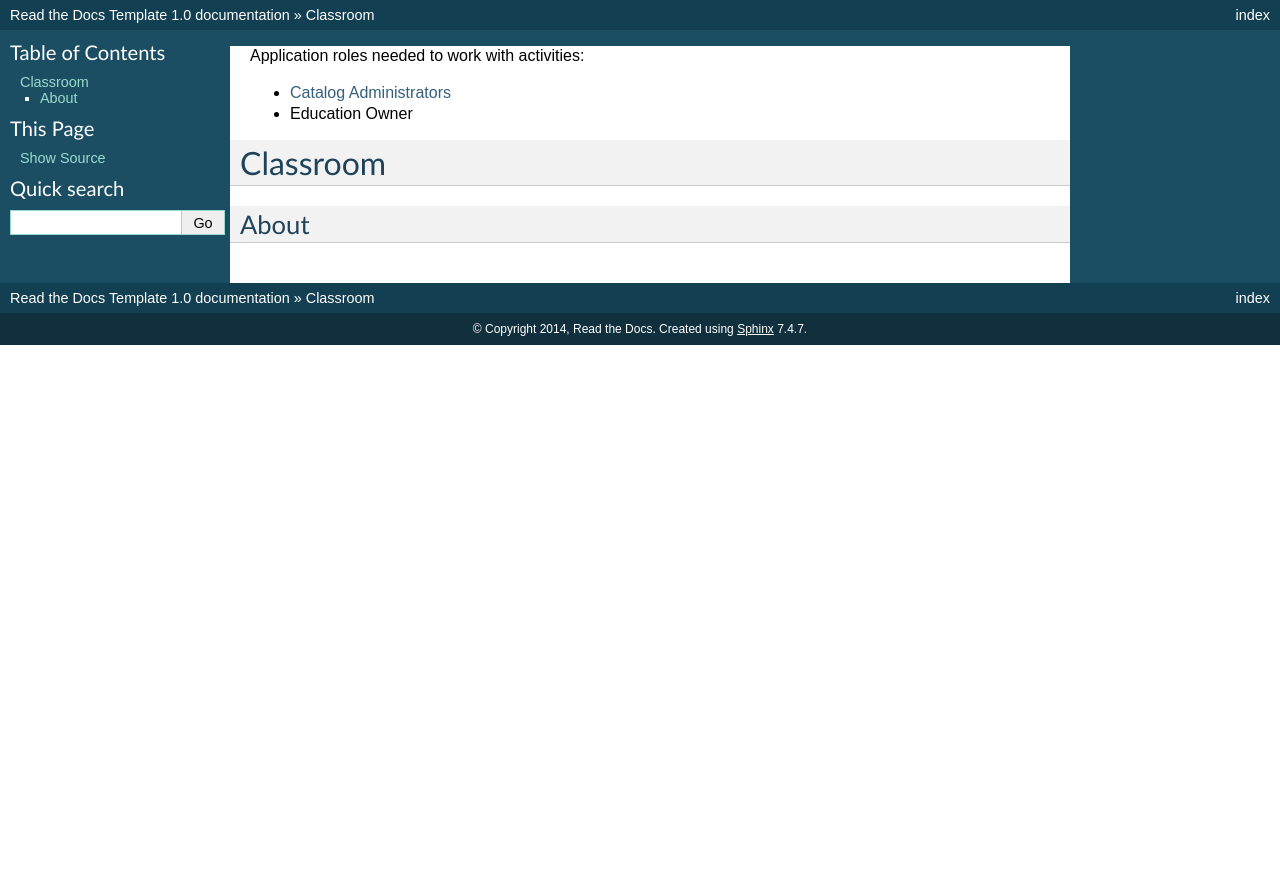
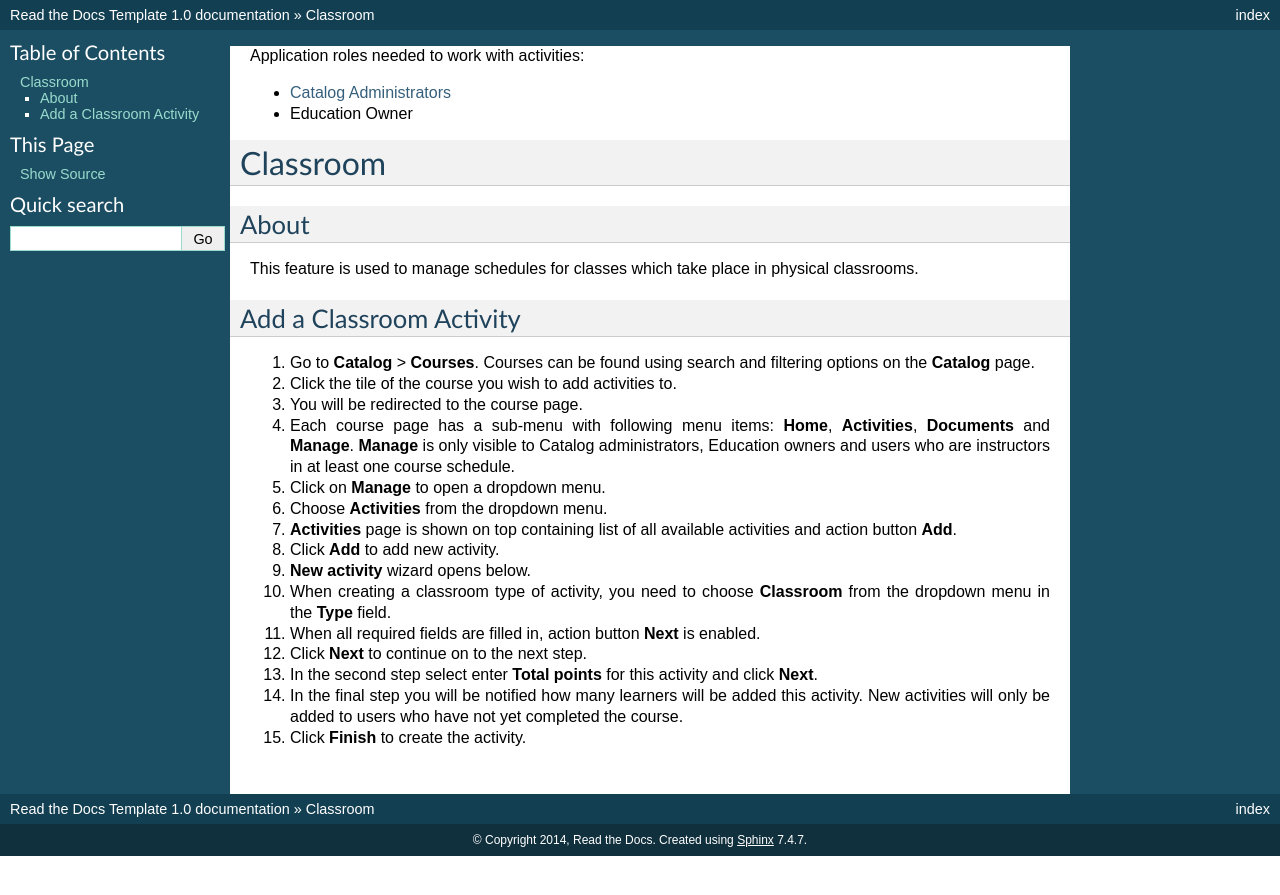
Before and after one commit to pslisko/performa365docs, a Sphinx documentation site: the page built from docs/howto/manage_activities/classroom_virtual.rst, in a window 1280 px wide. Shown: the top 895 px of the page. Built offline with Sphinx 7.4.7, drawn with Linux system fonts in a browser that asks for light colours; pages that are not in the unit, such as notebooks, are missing from menus.

Commit message:
Update classroom_virtual.rst

```diff
--- a/docs/howto/manage_activities/classroom_virtual.rst
+++ b/docs/howto/manage_activities/classroom_virtual.rst
@@ -12,3 +12,24 @@ Classroom
 
 About
 **********
+
+This feature is used to manage schedules for classes which take place in physical classrooms.
+
+Add a Classroom Activity
+***********************
+
+#. Go to **Catalog** > **Courses**. Courses can be found using search and filtering options on the **Catalog** page.
+#. Click the tile of the course you wish to add activities to.
+#. You will be redirected to the course page.
+#. Each course page has a sub-menu with following menu items: **Home**, **Activities**, **Documents** and **Manage**. **Manage** is only visible to Catalog administrators, Education owners and users who are instructors in at least one course schedule.
+#. Click on **Manage** to open a dropdown menu.
+#. Choose **Activities** from the dropdown menu.
+#. **Activities** page is shown on top containing list of all available activities and action button **Add**.
+#. Click **Add** to add new activity.
+#. **New activity** wizard opens below.
+#. When creating a classroom type of activity, you need to choose **Classroom** from the dropdown menu in the **Type** field.
+#. When all required fields are filled in, action button **Next** is enabled.
+#. Click **Next** to continue on to the next step.
+#. In the second step select enter **Total points** for this activity and click **Next**.
+#. In the final step you will be notified how many learners will be added this activity. New activities will only be added to users who have not yet completed the course.
+#. Click **Finish** to create the activity.
```
